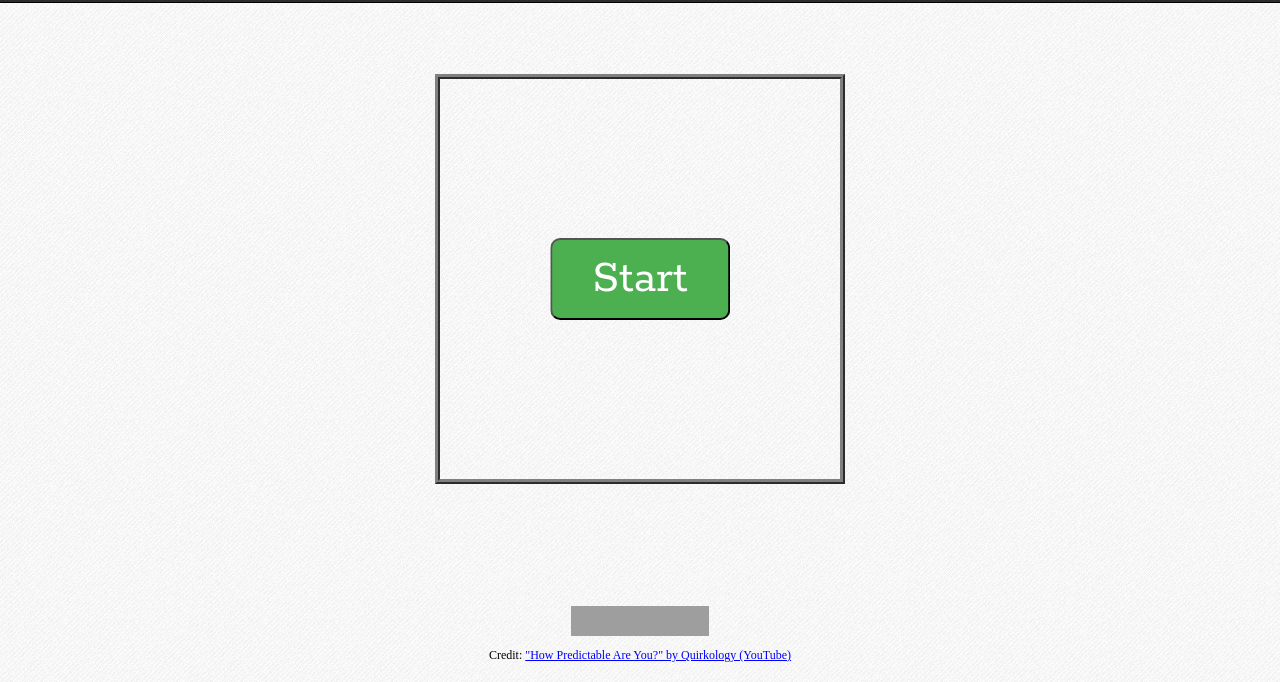
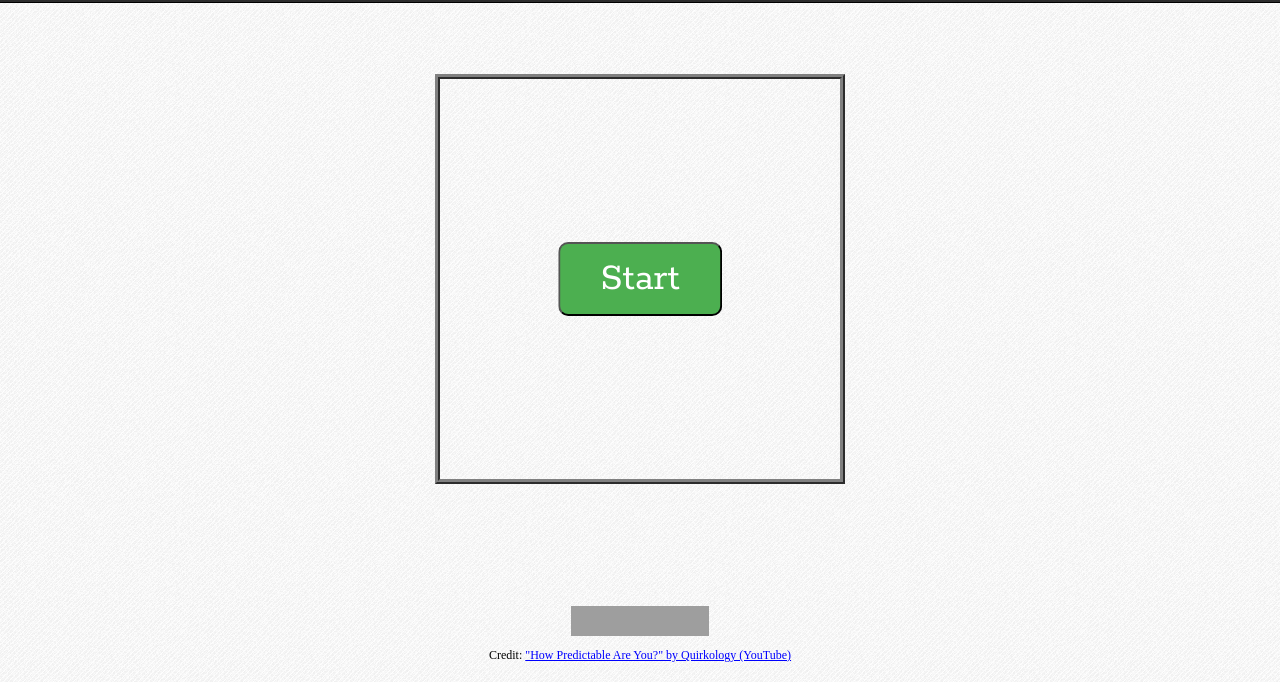
Before and after one commit to Pylyr/Pylyr.github.io, a plain HTML site: page index.html in a window 1280 px wide. Shown: the part 118-800 px from the top of the page. Drawn offline with Linux system fonts and the light colour scheme; grey boxes are pictures that could not be loaded.

Commit message:
Update style.css

```diff
--- a/style.css
+++ b/style.css
@@ -109,7 +109,7 @@ body {
     top: 50%;
     transform: translate(-50%, -50%);
     position: absolute;
-    font-size: 300%;
+    font-size: 5vmin;
     color: white;
     padding: 3% 10%;
     text-align: center;
```
